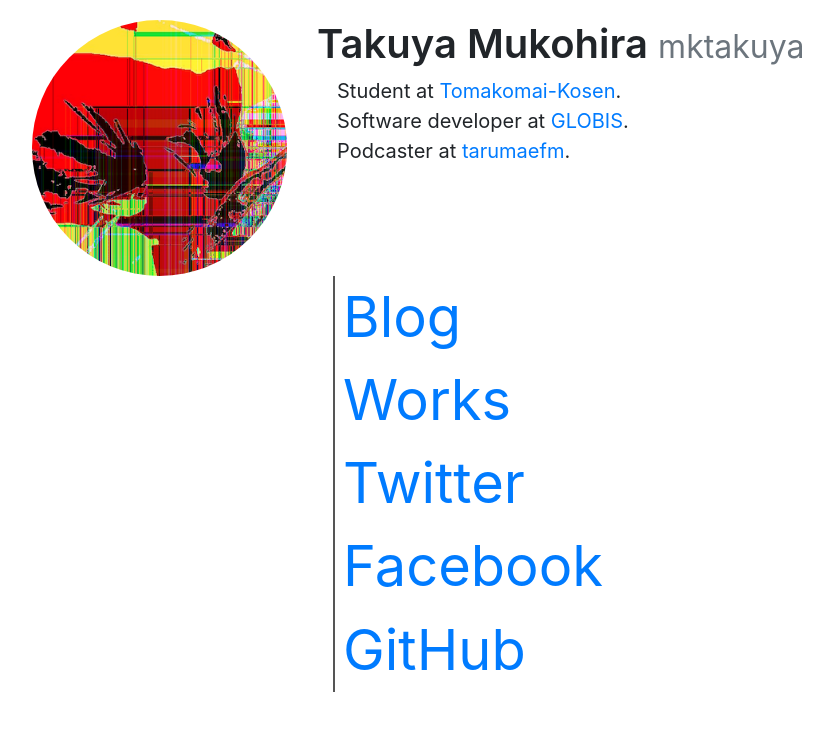
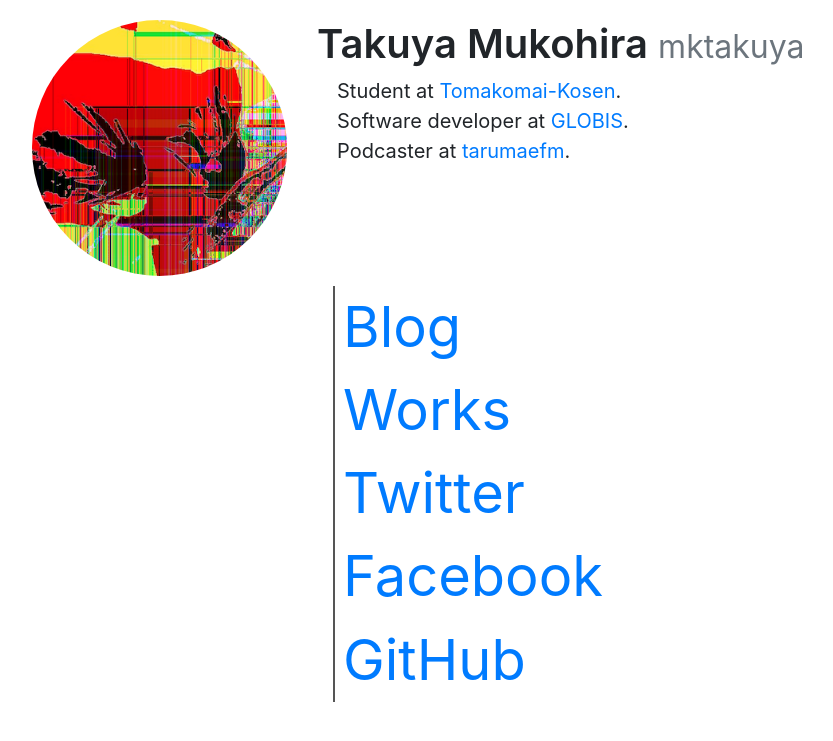
Before and after one commit to mktakuya/mktakuya.github.io, a Jekyll site: the page built from index.html, in a window 1280 px wide. Shown: the top 741 px of the page, without its empty margins (53-886 px from the left). Built offline with Jekyll 4.4.1, drawn with Linux system fonts in a browser that asks for light colours.

Commit message:
Add margin to top of the links

```diff
--- a/css/main.scss
+++ b/css/main.scss
@@ -7,6 +7,10 @@
 
 .bio > p {
   padding-left: 1em;
+}
+
+.links {
+  margin-top: 10px;
 }
 
 .link-list {
```
